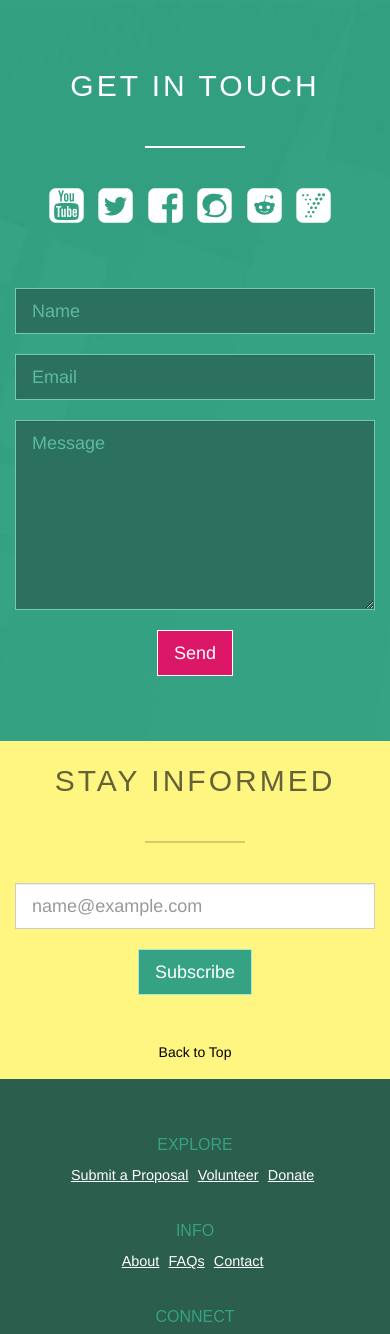
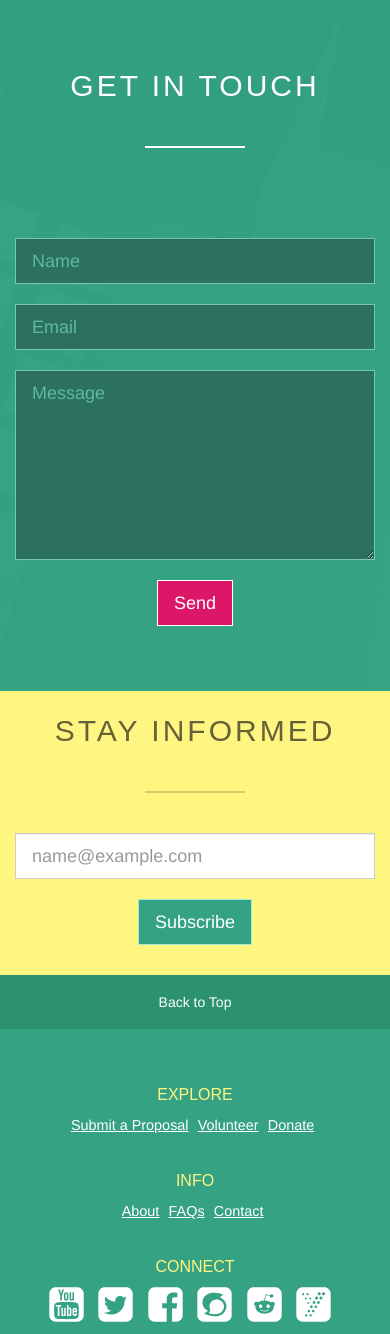
Before and after one commit to The-Bitcoin-Cash-Fund/thebitcoincash.fund, a PHP site: page /contact/index.php in a window 390 px wide. Shown: the part 59-1393 px from the top of the page. Run offline with PHP 8.4, Linux system fonts and the light colour scheme; data that the repository does not hold is empty; some web fonts are replaced.

Commit message:
Updated the site footer

```diff
--- a/html/assets/css/footer.css
+++ b/html/assets/css/footer.css
@@ -1,7 +1,7 @@
 /* Footer Container
 ------------------------------------------------------------- */
 .footer-container {
-  background-color: #2b5e4c;
+  background-color: #35a283;
 }
 .footer-content {
   padding-top: 45px;
@@ -13,11 +13,11 @@
 ------------------------------------------------------------- */
 .footer-scrollTop {
   width: 100%;
-  background-color: #fff581;
+  background-color: #2b916e;
   padding: 1rem;
 }
 .footer-scrollTop {
-  color: #000;
+  color: #fff;
 }
 @media (min-width: 768px) {
   .footer-scrollTop {
@@ -75,7 +72,7 @@
   font-size: 1rem;
   line-height: 1;
   margin: 0.8rem 0 0.8rem 0;
-  color: #35a283;
+  color: #fff581;
   margin-bottom: 0.7rem;
   padding-bottom: 0;
 }
--- a/html/contact/index.php
+++ b/html/contact/index.php
@@ -22,14 +22,6 @@
             <div class="col-xs-12">
               <h2>Get In Touch</h2>
               <span class="border-white"></span>
-              <ul class="contact-snsList">
-                <li><a href="https://www.youtube.com/channel/UC0NQCJDbECWg3jjkmsEDO-A/videos" target="_blank"><img src="<?= $config['svg_dir']; ?>sns-yt.svg" alt="YouTube" class="contact-snsImg"></a></li>
-                <li><a href="https://twitter.com/BitcoinCashFund" target="_blank"><img src="<?= $config['svg_dir']; ?>sns-twitter.svg" alt="Twitter" class="contact-snsImg"></a></li>
-                <li><a href="https://www.facebook.com/bitcoincashfund/" target="_blank"><img src="<?= $config['svg_dir']; ?>sns-fb.svg" alt="Facebook" class="contact-snsImg"></a></li>
-                <li><a href="https://steemit.com/@bitcoincashfund" target="_blank"><img src="<?= $config['svg_dir']; ?>sns-steemit.svg" alt="Steemit" class="contact-snsImg"></a></li>
-                <li><a href="https://www.reddit.com/r/bitcoincashmarketing" target="_blank"><img src="<?= $config['svg_dir']; ?>sns-reddit.svg" alt="Reddit" class="contact-snsImg"></a></li>
-                <li><a href="https://www.yours.org/user/bitcoincashfund" target="_blank"><img src="<?= $config['svg_dir']; ?>sns-yours.svg" alt="Yours" class="contact-snsImg"></a></li>
-              </ul>
               <div class="contact-form">
                 <form action="https://formcarry.com/s/r1pJYQNgM" method="POST">
                   <input class="form-control input-lg contact-input" type="text" placeholder="Name" name="name">
@@ -42,7 +34,6 @@
           </div>
         </div>
       </div>
-
       <?php include($config['include_dir'] . 'footer.php'); ?>
     </div>
   </body>
--- a/html/includes/footer.php
+++ b/html/includes/footer.php
@@ -19,7 +19,7 @@
 <footer class="footer-container">
   <div class="container footer-content">
     <div class="row">
-      <div class="footer-col footer-menu1">
+      <div class="footer-col footer-explore">
         <h3 class="footer-heading">Explore</h3>
         <ul class="footer-linkList">
           <li><a href="<?= $config['base_url']; ?>proposal/">Submit a Proposal</a></li>
@@ -27,7 +27,7 @@
           <li><a href="<?= $config['base_url']; ?>donate/">Donate</a></li>
         </ul>
       </div>
-      <div class="footer-col footer-menu2">
+      <div class="footer-col footer-info">
         <h3 class="footer-heading">Info</h3>
         <ul class="footer-linkList">
           <li><a href="<?= $config['base_url']; ?>about/">About</a></li>
@@ -35,21 +35,31 @@
           <li><a href="<?= $config['base_url']; ?>contact/">Contact</a></li>
         </ul>
       </div>
-      <div class="footer-col footer-snsLinks">
+      <div class="footer-col footer-sns">
         <h3 class="footer-heading">Connect</h3>
-        <a href="#" target="_blank">
-          <img src="//cdn.shopify.com/s/files/1/2446/5431/t/4/assets/icon_instagram_64x64.png?4763073960845624351" alt="Instagram" class="footer-social-icon" />
-        </a>
-        <a href="#" target="_blank">
-          <img src="//cdn.shopify.com/s/files/1/2446/5431/t/4/assets/icon_facebook_64x64.png?4763073960845624351" alt="Facebook" class="footer-social-icon" />
-        </a>
+        <ul class="contact-snsList">
+          <li><a href="https://www.youtube.com/channel/UC0NQCJDbECWg3jjkmsEDO-A/videos" target="_blank"><img src="<?= $config['svg_dir']; ?>sns-yt.svg" alt="YouTube" class="contact-snsImg"></a></li>
+          <li><a href="https://twitter.com/BitcoinCashFund" target="_blank"><img src="<?= $config['svg_dir']; ?>sns-twitter.svg" alt="Twitter" class="contact-snsImg"></a></li>
+          <li><a href="https://www.facebook.com/bitcoincashfund/" target="_blank"><img src="<?= $config['svg_dir']; ?>sns-fb.svg" alt="Facebook" class="contact-snsImg"></a></li>
+          <li><a href="https://steemit.com/@bitcoincashfund" target="_blank"><img src="<?= $config['svg_dir']; ?>sns-steemit.svg" alt="Steemit" class="contact-snsImg"></a></li>
+          <li><a href="https://www.reddit.com/r/bitcoincashmarketing" target="_blank"><img src="<?= $config['svg_dir']; ?>sns-reddit.svg" alt="Reddit" class="contact-snsImg"></a></li>
+          <li><a href="https://www.yours.org/user/bitcoincashfund" target="_blank"><img src="<?= $config['svg_dir']; ?>sns-yours.svg" alt="Yours" class="contact-snsImg"></a></li>
+        </ul>
       </div>
-      <div class="footer-col footer-contact">
-        <h3 class="footer-heading">Get In Touch</h3>
-        <a href="#" class="btn footer-contactBtn">Contact</a>
+      <div class="footer-col footer-learn">
+        <h3 class="footer-heading">Learn More</h3>
+        <ul class="footer-linkList">
+          <li><a href="https://www.bitcoincash.org/" target="_blank">BitcoinCash.org</a></li>
+          <li><a href="https://acceptbitcoin.cash/" target="_blank">Accept Bitcoin Cash Initiative</a></li>
+          <li><a href="https://github.com/dsmurrell/awesome-bitcoin-cash" target="_blank">Awesome Bitcoin Cash</a></li>
+        </ul>
       </div>
-      <div class="footer-col footer-copyright">
-        <p>© 2017 Company Name</p>
+    </div>
+  </div>
+  <div class="footer-copyright">
+    <div class="row">
+      <div class="col-xs-12">
+        <p>Copyright &copy; 2017-2018 Bitcoin Cash Fund</p>
       </div>
     </div>
   </div>
```
Also changed, not shown: other parts of html/assets/css/footer.css (+14 -17 lines).
